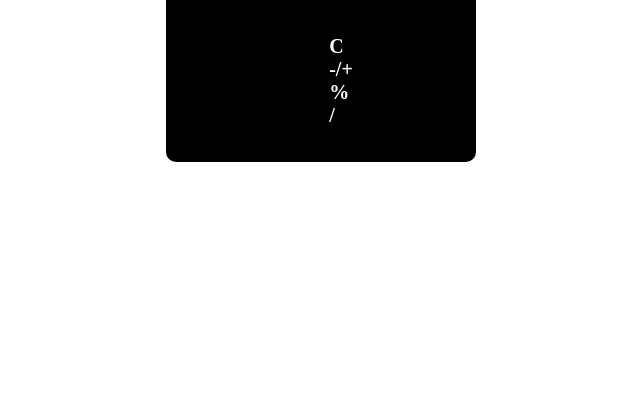
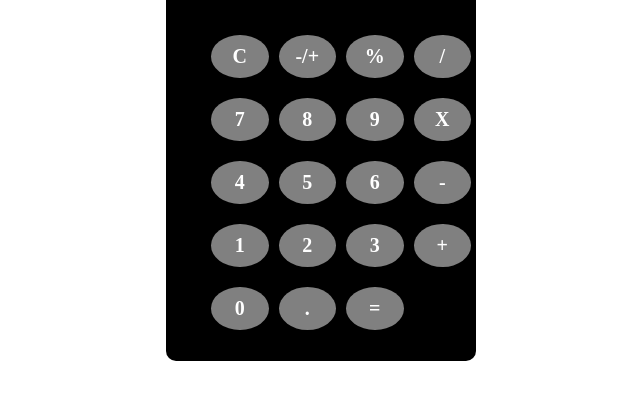
Before and after one commit to Malachi304/WebDevProjects, a plain HTML site: page SimpleCalculator/index.html in a window 1280 px wide. Shown: the part 166-566 px from the top of the page, without its empty margins (319-959 px from the left). Drawn offline with Linux system fonts and the light colour scheme.

Commit message:
Calculator styling

```diff
--- a/SimpleCalculator/index.html
+++ b/SimpleCalculator/index.html
@@ -17,6 +17,21 @@
                 <li>-/+</li>
                 <li>%</li>
                 <li>/</li>
+                <li>7</li>
+                <li>8</li>
+                <li>9</li>
+                <li>X</li>
+                <li>4</li>
+                <li>5</li>
+                <li>6</li>
+                <li>-</li>
+                <li>1</li>
+                <li>2</li>
+                <li>3</li>
+                <li>+</li>
+                <li>0</li>
+                <li>.</li>
+                <li>=</li>
             </ul>
         </div>
         </div>
--- a/SimpleCalculator/styles.css
+++ b/SimpleCalculator/styles.css
@@ -19,16 +19,30 @@
     margin-bottom: 10px;
 }
 #buttons{
+    color: #fff;
     display: flex;
-    justify-content: center;
-    align-items: center;
-    color: #fff;
 }
 #buttons ul{
-    margin-bottom: 30px;
+    width: 100%;
+    background-color: black;
+
+
+    display: grid;
+    grid-template-columns: repeat(4, 1fr); /* 3 items per row */
+    gap: 10px; /* Space between items */;
+
+
 }
 ul li{
     font-weight: bolder;
     list-style: none;
     font-size: 20px;
+    margin-bottom: 10px;
+    cursor: pointer;
+    background-color: grey;
+    text-align: center;
+    padding: 10px;
+    border-radius: 50%;
+
+
 }
```
